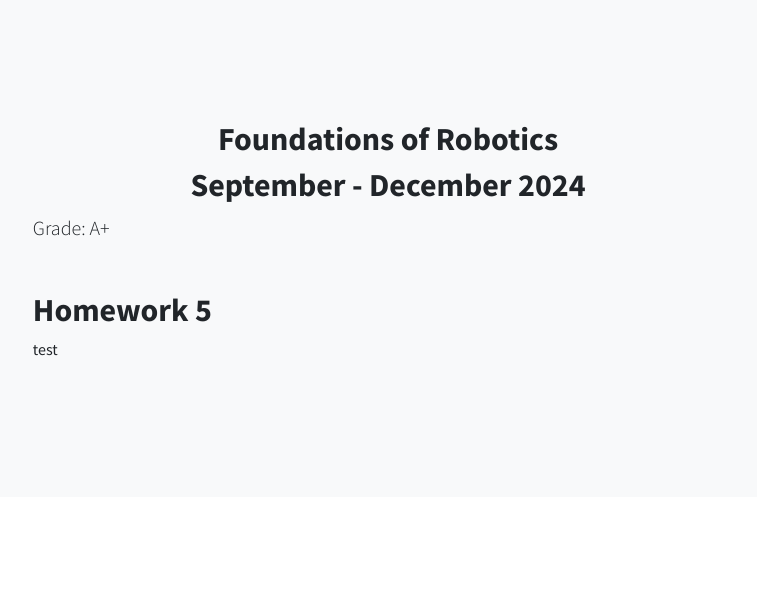
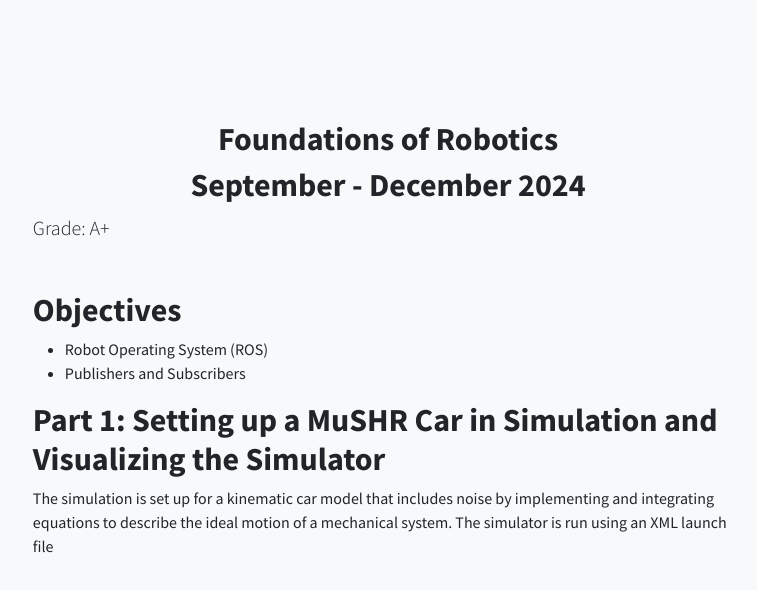
Before and after one commit to MikaylaLahr/Portfolio, a plain HTML site: page startbootstrap-stylish-portfolio-gh-pages/FoR.html in a window 1280 px wide. Shown: the whole page, without its empty margins (252-1009 px from the left). Drawn offline with nearby package versions, Linux system fonts and the light colour scheme.

Commit message:
Update FoR.html

```diff
--- a/startbootstrap-stylish-portfolio-gh-pages/FoR.html
+++ b/startbootstrap-stylish-portfolio-gh-pages/FoR.html
@@ -28,9 +28,16 @@
                         <div class="row gx-4 gx-lg-5 justify-content-center">
                             <div class="col-lg-10" style="text-align: left;">
                                 <p class="lead mb-5">Grade: A+</p>
-                                <h2>Homework 5</h2>
+                                <h2>Objectives</h2>
+                                <ul>
+                                    <li>Robot Operating System (ROS)</li>
+                                    <li>Publishers and Subscribers</li>
+                                </ul>
+                                <h2>Part 1: Setting up a MuSHR Car in Simulation and Visualizing the Simulator</h2>
                                 <p>
-                                   test
+                                   The simulation is set up for a kinematic car model that includes noise by
+                                   implementing and integrating equations to describe the ideal motion of a mechanical
+                                   system. The simulator is run using an XML launch file
                                 </p>
                             </div>
                         </div>
```
